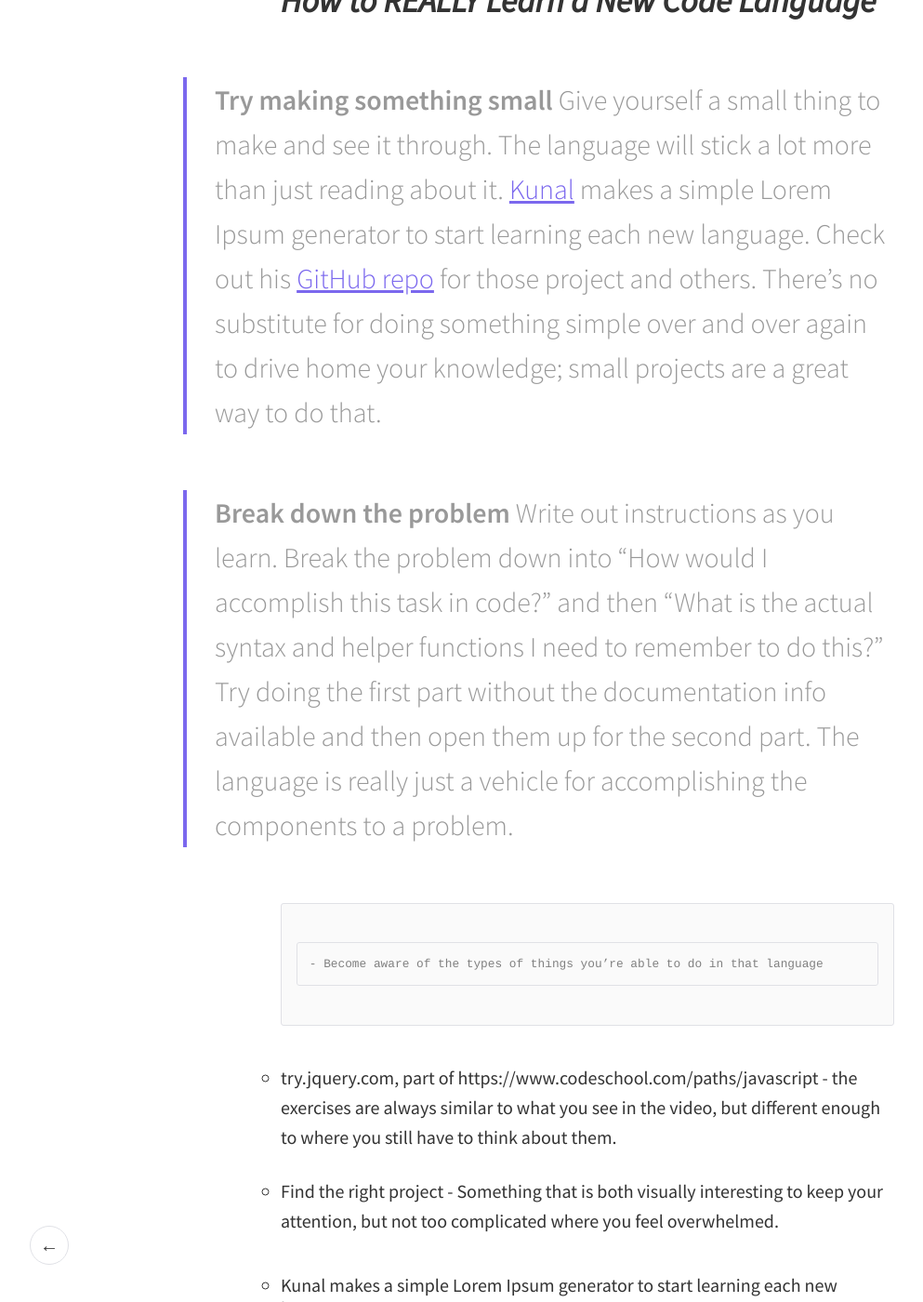
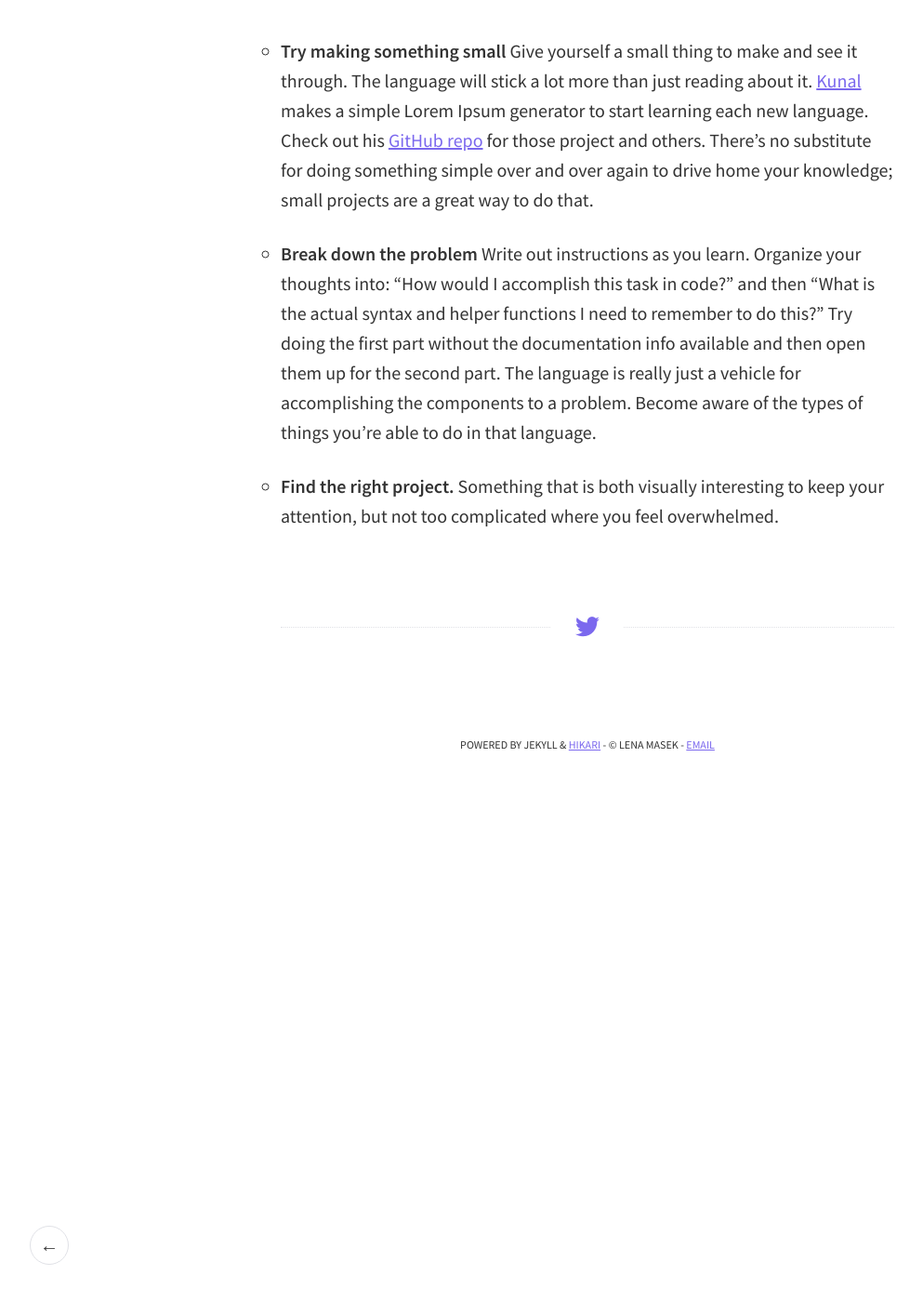
Before and after one commit to lenamasek/lenamasek.github.io, a Jekyll site: the page built from _posts/2015-09-25-how-to-learn.markdown, in a window 1280 px wide and 1400 px high, scrolled down 1592 px. Shown: the whole window at 93% size, without its empty margins (8-1001 px from the left). Built offline with Jekyll 4.4.1, drawn with Linux system fonts in a browser that asks for light colours; after the commit the page ends 2442 px from its top, so only the background shows below that; some of the changed text lies outside the part shown.

Commit message:
how 2 learn

```diff
--- a/_posts/2015-09-25-how-to-learn.markdown
+++ b/_posts/2015-09-25-how-to-learn.markdown
@@ -5,7 +5,7 @@ date:   2015-09-25
 category: blog
 ---
 
-## History
+### History
 A few months ago, [Sebastian](https://twitter.com/sgosztyla), a video and mobile game developer in Chicago, tweeted at a few web designers/developers, asking if there was a [Slack](http://slack.com) set up for Chicago web people to talk and share knowledge, and if so, could he join? I'm glad he asked, because there wasn't a central meeting/chatting platform set up at the time, but [now there is](http://chicagofriends.website), set up by [Savannah](http://sava.nnah.rocks) *(she has the best url by the way).*
 
 So many great tips/links/info/knowledge/jokes/memes are shared daily in that Slack, which is now a gathering place for almost 60 people of many different backgrounds and experiences with the web. Some folks are senior back-end web developers, some are entry level front-end developers, some are designers (of many kinds) looking to get more comfortable with web, and some are corporate IT managers.
@@ -19,22 +19,11 @@ Erick mentioned that he completed relevant courses on CodeAcademy, but he brings
 [David Laskey](http://twitter.com/david_laskey) pointed out that *"sites like CodeAcademy reward you for a Simon Says-like progression that give you a false sense of actually learning the material."* There’s definitely a gap between digesting and regurgitating information to pass a level and learning material enough to be able to use it practically going forward. Here are some tips shared to make learning a new code language actually stick:
 
 
-## How to REALLY Learn a New Code Language
+### How to REALLY Learn a New Code Language
 
-> **Try making something small**
-Give yourself a small thing to make and see it through. The language will stick a lot more than just reading about it. [Kunal](http://twitter.com/kunalbhat) makes a simple Lorem Ipsum generator to start learning each new language. Check out his [GitHub repo](https://github.com/kunalbhat?tab=repositories) for those project and others. There’s no substitute for doing something simple over and over again to drive home your knowledge; small projects are a great way to do that.
++ **Try making something small** Give yourself a small thing to make and see it through. The language will stick a lot more than just reading about it. [Kunal](http://twitter.com/kunalbhat) makes a simple Lorem Ipsum generator to start learning each new language. Check out his [GitHub repo](https://github.com/kunalbhat?tab=repositories) for those project and others. There’s no substitute for doing something simple over and over again to drive home your knowledge; small projects are a great way to do that.
 
-> **Break down the problem**
-Write out instructions as you learn. Break the problem down into “How would I accomplish this task in code?” and then “What is the actual syntax and helper functions I need to remember to do this?” Try doing the first part without the documentation info available and then open them up for the second part. The language is really just a vehicle for accomplishing the components to a problem.
++ **Break down the problem** Write out instructions as you learn. Organize your thoughts into: “How would I accomplish this task in code?” and then “What is the actual syntax and helper functions I need to remember to do this?” Try doing the first part without the documentation info available and then open them up for the second part. The language is really just a vehicle for accomplishing the components to a problem. Become aware of the types of things you’re able to do in that language.
 
 
-    - Become aware of the types of things you’re able to do in that language
-
-
-
-
-- try.jquery.com, part of https://www.codeschool.com/paths/javascript - the exercises are always similar to what you see in the video, but different enough to where you still have to think about them.
-
-
-- Find the right project - Something that is both visually interesting to keep your attention, but not too complicated where you feel overwhelmed.
-    - Kunal makes a simple Lorem Ipsum generator to start learning each new language
++ **Find the right project.** Something that is both visually interesting to keep your attention, but not too complicated where you feel overwhelmed.
```
